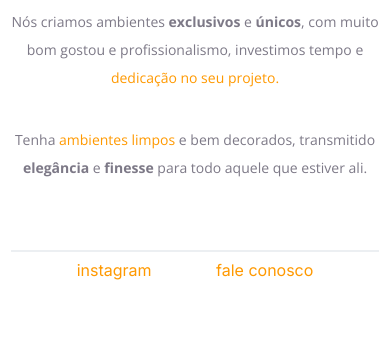
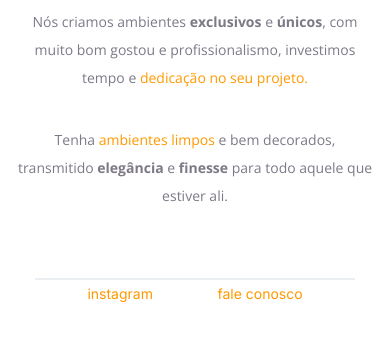
Before and after one commit to MagnoQueiroz/moveis_customizaveis_explorer, a plain HTML site: page index.html in a window 390 px wide. Shown: the part 491-832 px from the top of the page. Drawn offline with nearby package versions, Linux system fonts and the light colour scheme; files whose address does not match are found by name.

Commit message:
style page edit

```diff
--- a/assets/css/style.css
+++ b/assets/css/style.css
@@ -60,7 +60,6 @@ footer {
 }
 
 footer .social-media {
-  margin-top: 8px;
   text-align: center;
 }
 /* a + a <= pode se fazer dessa forma, - dentro de tal elemento, pegue o "A" que tem anterior a ele outro "A" ou seja nesse caso é lido de trás para frente footer a <- a (dentro do footer pegue o elemento que anterior a ele tem um "A" e nesse caso é o segundo "A"
@@ -71,9 +70,12 @@ a + a {
 */
 
 .social-media a {
+  margin-top: 8px;
+
   margin-left: 30px;
   margin-right: 30px;
-
+  font-size: 14px;
+  line-height: 28px;
   text-decoration: none;
 }
 
@@ -94,8 +96,10 @@ a + a {
 /* max: 700px para baixo, até 700px, ja o min-width seria do 768 pra cima ou seja quando atingir o mínimo de 768> ele começa ele muda(na sua largura minima>)  */
 @media (max-width: 768px) {
   body {
-    padding-bottom: 780px;
+    padding: 0 15px 780px;
   }
+
+
 
   .balls img {
     display: none;
@@ -103,7 +107,7 @@ a + a {
   .line {
     border: solid 1px #eceff2;
     margin-top: 68px;
-    width: 23rem;
+    max-width: 20rem;
     height: 0px;
   }
 }
```
Also changed, not shown: 1 other file.
